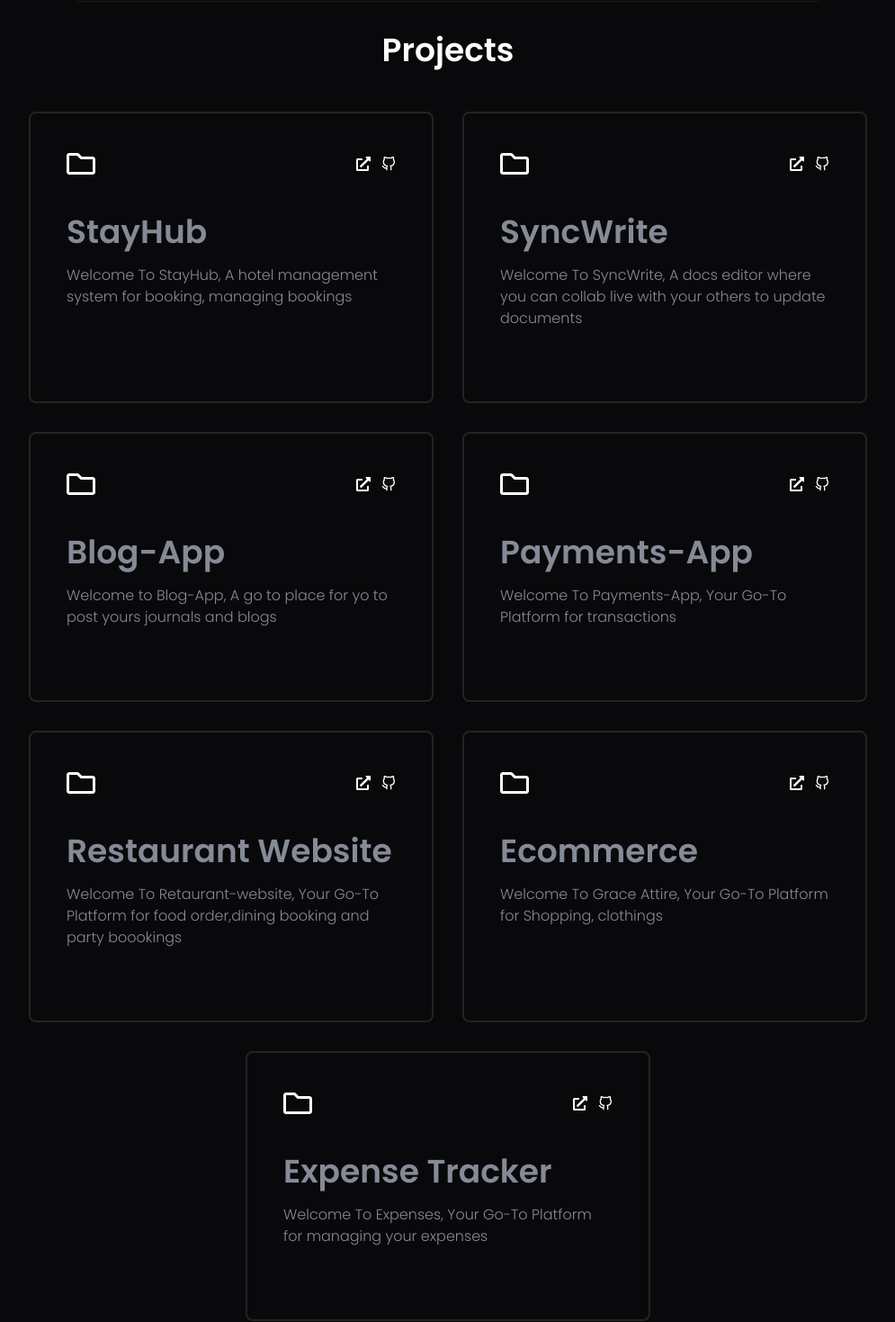
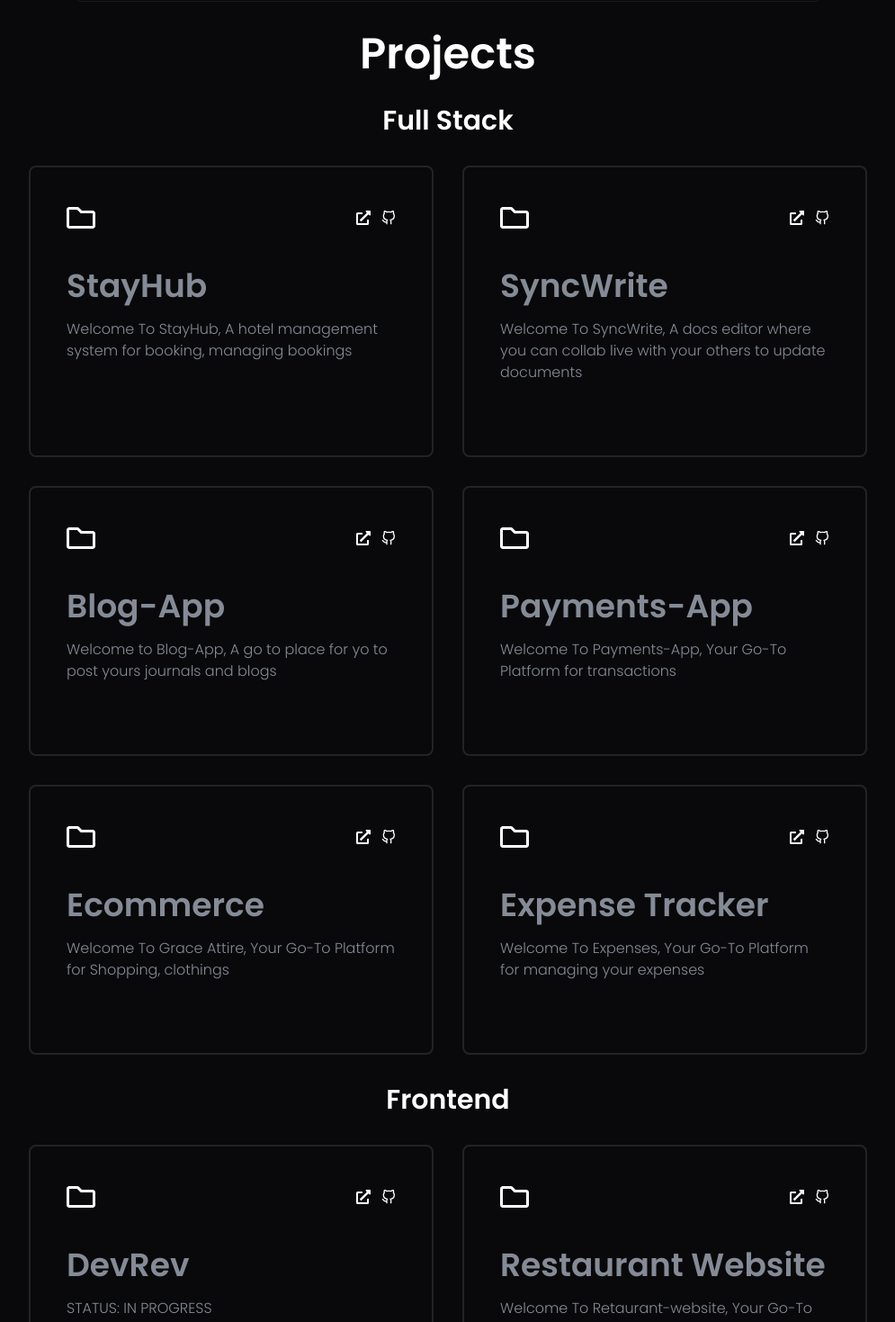
Before and after one commit to Abishek-Newar/Portfolio, a React (Vite) app: page /projects in a window 1280 px wide. Shown: the part 140-1609 px from the top of the page at 90% size, without its empty margins (142-1137 px from the left). Built offline with nearby package versions, Linux system fonts and the light colour scheme; a web font is replaced by a local one.

Commit message:
updated and currected all the links of projects

```diff
--- a/src/components/AllProjects.tsx
+++ b/src/components/AllProjects.tsx
@@ -6,51 +6,74 @@ const AllProjects = () => {
         title: "StayHub",
         description: "Welcome To StayHub, A hotel management system for booking, managing bookings",
         tech: ["React","Tailwind","Node","Express","MongoDB","AWS"],
-        github: "https://github.com/Abishek-Newar/hotelmanagementsystem",
-        link: ""
+        github: "https://github.com/Abishek-Newar/HotelManagementSystem",
+        category: "Full Stack",
+        link: "https://github.com/Abishek-Newar/HotelManagementSystem"
     },{
         title: "SyncWrite",
         description: "Welcome To SyncWrite, A docs editor where you can collab live with your others to update documents",
         tech: ["Nextjs","Clerk","TypeScript","Liveblocks"],
         github: "https://github.com/Abishek-Newar/syncwrite",
+        category: "Full Stack",
         link: "https://syncwrite-liard.vercel.app/"
     },{
         title: "Blog-App",
         description: "Welcome to Blog-App, A go to place for yo to post yours journals and blogs",
         tech: ["React","Hono","Tailwind","JWT","PostgreSqL"],
         github: "https://github.com/Abishek-Newar/Blog-App",
+        category: "Full Stack",
         link: "https://myjournal-pink.vercel.app"
     },{
         title: "Payments-App",
         description: "Welcome To Payments-App, Your Go-To Platform for transactions",
         tech: ["React","Node","Express","JWT"],
         github: "https://github.com/Abishek-Newar/LearningMERN/tree/main/paytm_clone",
+        category: "Full Stack",
         link: "https://github.com/Abishek-Newar/LearningMERN/tree/main/paytm_clone"
+    },{
+        title: "DevRev",
+        description: "STATUS: IN PROGRESS",
+        tech: ["HTML","CSS","JavaScript"],
+        github: "https://github.com/Abishek-Newar/devrev-replica",
+        category: "Frontend",
+        link: "https://devrev-replica.vercel.app/"
     },{
         title: "Restaurant Website",
         description: "Welcome To Retaurant-website, Your Go-To Platform for food order,dining booking and party boookings",
         tech: ["HTML","CSS","JavaScript"],
-        github: "https://github.com/Abishek-Newar/Ecommerce",
-        link: "https://github.com/Abishek-Newar/Ecommerce"
+        github: "https://github.com/Abishek-Newar/Restaurant-website-deployment",
+        category: "Frontend",
+        link: "https://restaurant-website-red.vercel.app/"
     },{
         title: "Ecommerce",
         description: "Welcome To Grace Attire, Your Go-To Platform for Shopping, clothings",
         tech: ["React","Tailwind","Node","Firebase","MongoDB"],
         github: "https://github.com/Abishek-Newar/Ecommerce_mern",
+        category: "Full Stack",
         link: "https://ecommerce-mern-3xpe.vercel.app/"
     },{
         title: "Expense Tracker",
         description: "Welcome To Expenses, Your Go-To Platform for managing your expenses",
         tech: ["React"," Tailwind"," Node", "Chartjs","MongoDB"],
         github: "https://github.com/Abishek-Newar/ExpenseTracker",
+        category: "Full Stack",
         link: "https://github.com/Abishek-Newar/ExpenseTracker"
     }]
   return (
-    <div className={`${mode != "light"? "bg-bgds text-white": "bg-white text-bgds"} font-chill py-44 px-[5%] `}>
-        <h1 className="text-center text-4xl font-semibold font-chill mb-12 ">Projects</h1>
+    <div className={`${mode != "light"? "bg-bgds text-white": "bg-white text-bgds"} flex flex-col items-center gap-8 font-chill py-44 px-[5%] `}>
+        <h1 className="text-center text-5xl font-semibold font-chill ">Projects</h1>
+        <h2 className="text-center text-3xl font-semibold font-chill">Full Stack</h2>
         <div className=" flex flex-wrap justify-center gap-8 ">
             {
-                projects.map((item,index)=>(
+                projects.filter((item)=>item.category === "Full Stack").map((item,index)=>(
+                    <ProjectCom key={index} title={item.title} description={item.description} tech={item.tech} github={item.github} link={item.link} />
+                ))
+            }
+        </div>
+        <h2 className="text-center text-3xl font-semibold font-chill">Frontend</h2>
+        <div className=" flex flex-wrap justify-center gap-8 ">
+            {
+                projects.filter((item)=>item.category === "Frontend").map((item,index)=>(
                     <ProjectCom key={index} title={item.title} description={item.description} tech={item.tech} github={item.github} link={item.link} />
                 ))
             }
--- a/src/components/background1.tsx
+++ b/src/components/background1.tsx
@@ -43,7 +43,7 @@ export default function Background1(){
             <h2 className=" text-center  text-4xl font-semibold">Hi, I'm</h2>
             <h1 className="md:text-[10rem] text-start font-bold sm:text-8xl text-6xl">ABISHEK</h1>
             <div className=" w-[20rem] sm:w-[32rem] md:w-[43rem] flex items-center justify-center pl-10 md:p-0">
-            <h3 className=" text-xs sm:text-xl">Architecting Seamless Experiences, From Intuitive  Interfaces to Robust, Scalable  APIs and  Backends. Your Full-Stack MERN Solution.</h3>
+            <h3 className=" text-xs sm:text-xl">Architecting Seamless Experiences, From Intuitive  Interfaces to Robust, Scalable  APIs and  Backends. Your Full-Stack Solution.</h3>
             </div>
             <br />
             <div>
```
